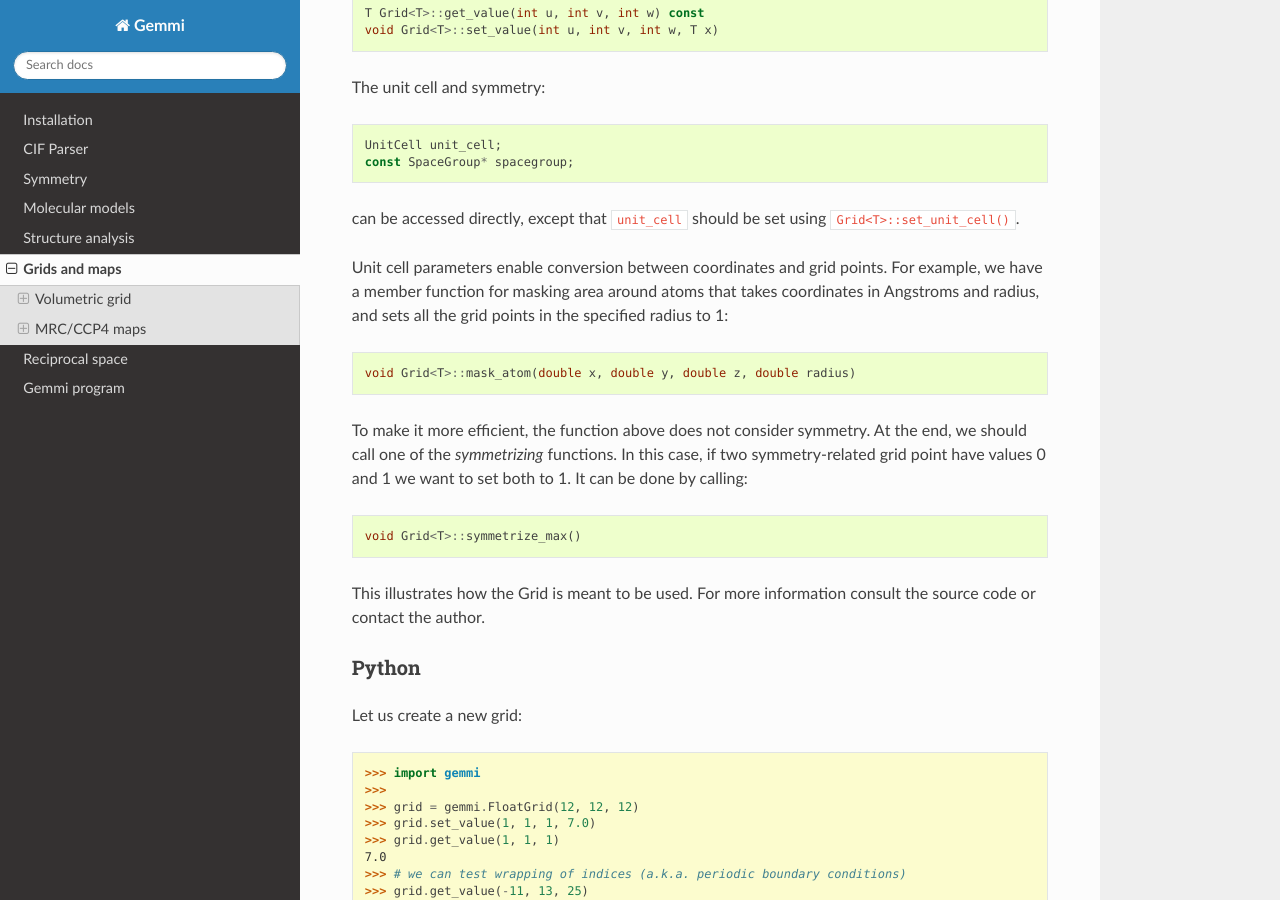
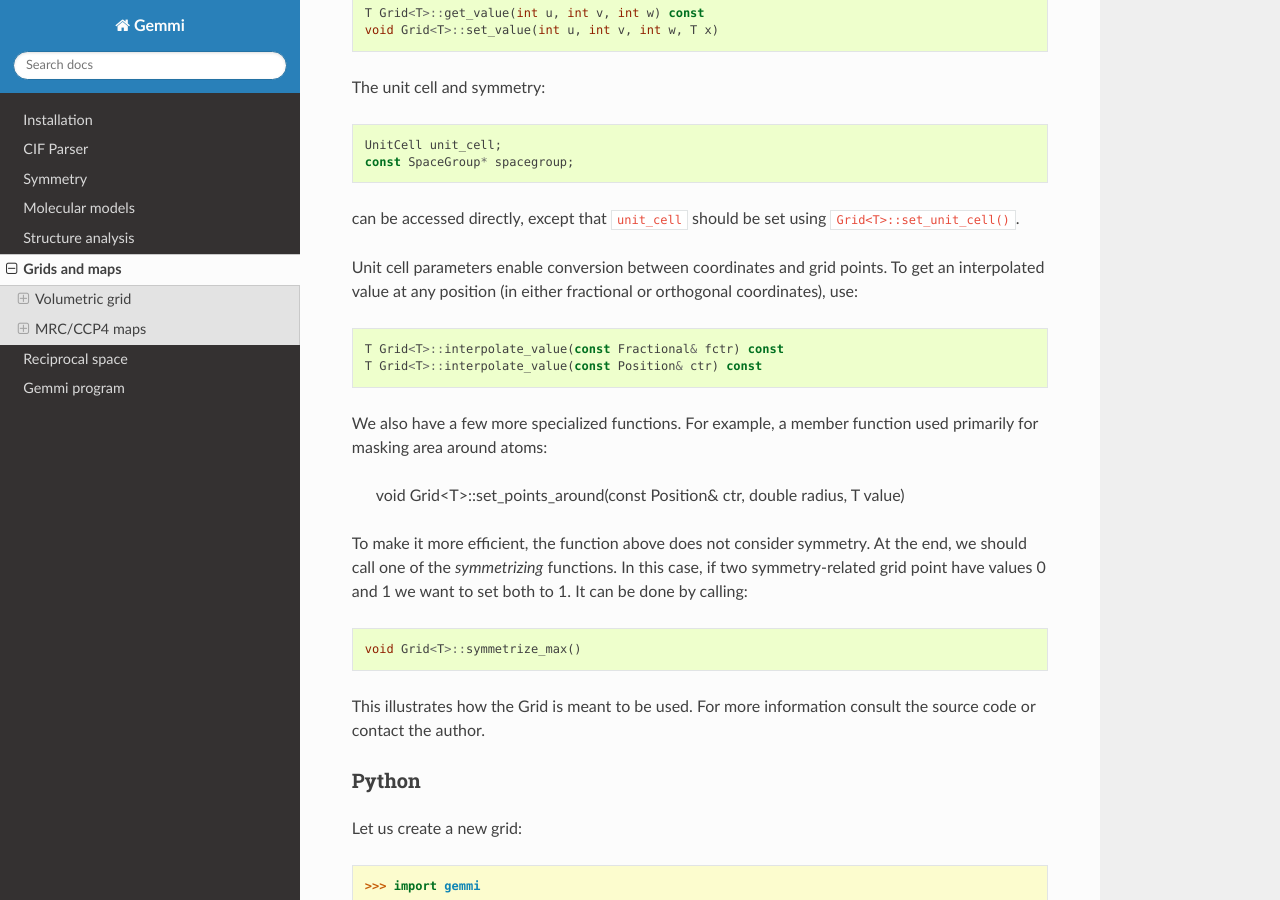
Before and after one commit to project-gemmi/gemmi, a Sphinx documentation site: the page built from docs/grid.rst, in a window 1280 px wide and 900 px high, scrolled down 881 px. Built offline with Sphinx 7.4.7 and the Read the Docs theme 2.0.0, drawn with Linux system fonts in a browser that asks for light colours; some of the changed text lies outside the part shown.

Commit message:
document Grid<T>::interpolate_value()

```diff
--- a/docs/grid.rst
+++ b/docs/grid.rst
@@ -50,11 +50,16 @@
 be set using ``Grid<T>::set_unit_cell()``.
 
 Unit cell parameters enable conversion between coordinates and grid
-points. For example, we have a member function for masking area
-around atoms that takes coordinates in Angstroms and radius,
-and sets all the grid points in the specified radius to 1::
+points. To get an interpolated value at any position (in either fractional
+or orthogonal coordinates), use::
 
-  void Grid<T>::mask_atom(double x, double y, double z, double radius)
+  T Grid<T>::interpolate_value(const Fractional& fctr) const
+  T Grid<T>::interpolate_value(const Position& ctr) const
+
+We also have a few more specialized functions.
+For example, a member function used primarily for masking area around atoms:
+
+  void Grid<T>::set_points_around(const Position& ctr, double radius, T value)
 
 To make it more efficient, the function above does not consider symmetry.
 At the end, we should call one of the *symmetrizing* functions.
@@ -126,9 +131,23 @@
   >>> grid.unit_cell
   <gemmi.UnitCell(45, 45, 45, 90, 82.5, 90)>
 
-This allows to translate position in Angstroms to the location in grid.
-If we'd like to set grid points near a specified position we can
-use function ``set_points_around()`` that takes ``Position`` as an argument:
+This allows us to translate position in Angstroms to the location in grid,
+and to get an interpolated value (with trilinear interpolation) at any point:
+
+.. doctest::
+
+  >>> grid.interpolate_value(gemmi.Position(2, 3, 4))
+  2.0333263874053955
+
+This function can also take fractional position:
+
+.. doctest::
+
+  >>> grid.interpolate_value(gemmi.Fractional(1/24, 1/24, 1/24))
+  0.890625
+
+If you would like to set grid points near a specified position
+use the ``set_points_around()`` function:
 
 .. doctest::
   :skipif: numpy is None
```
